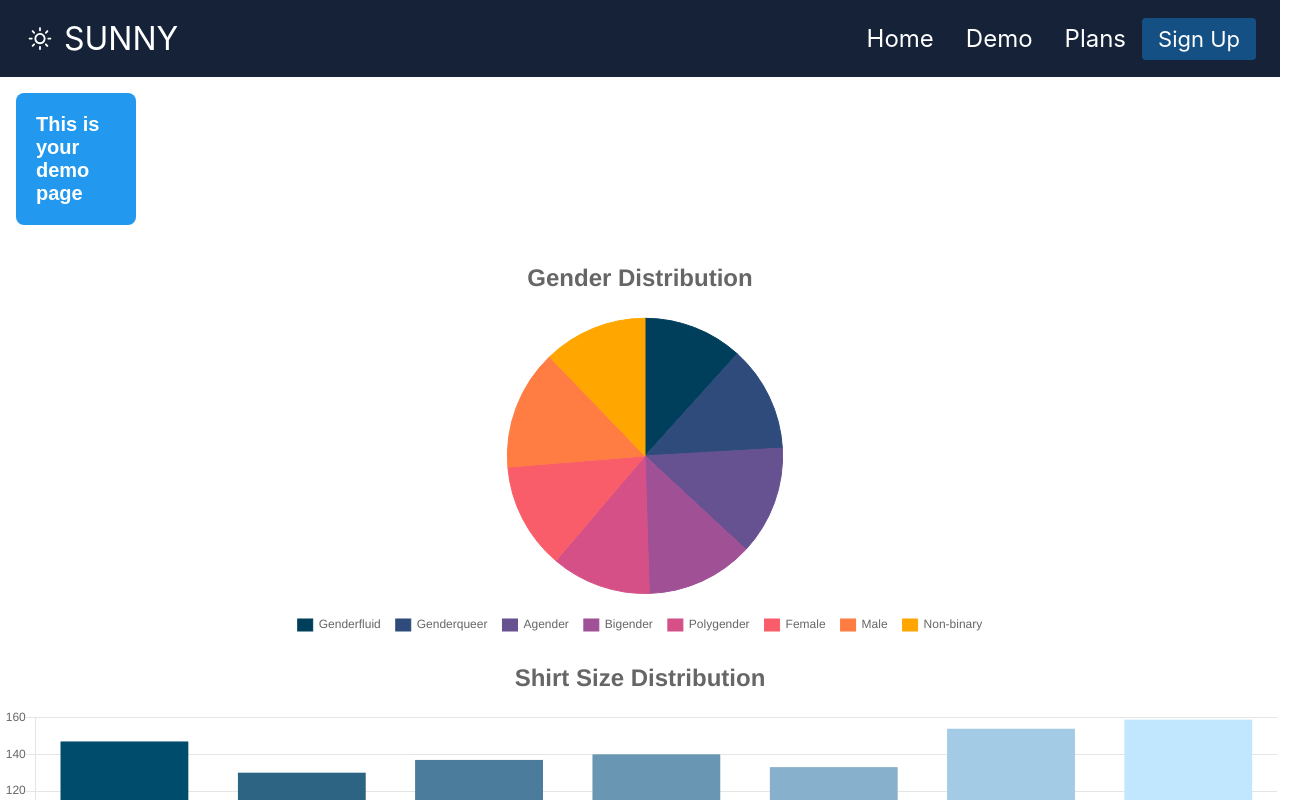
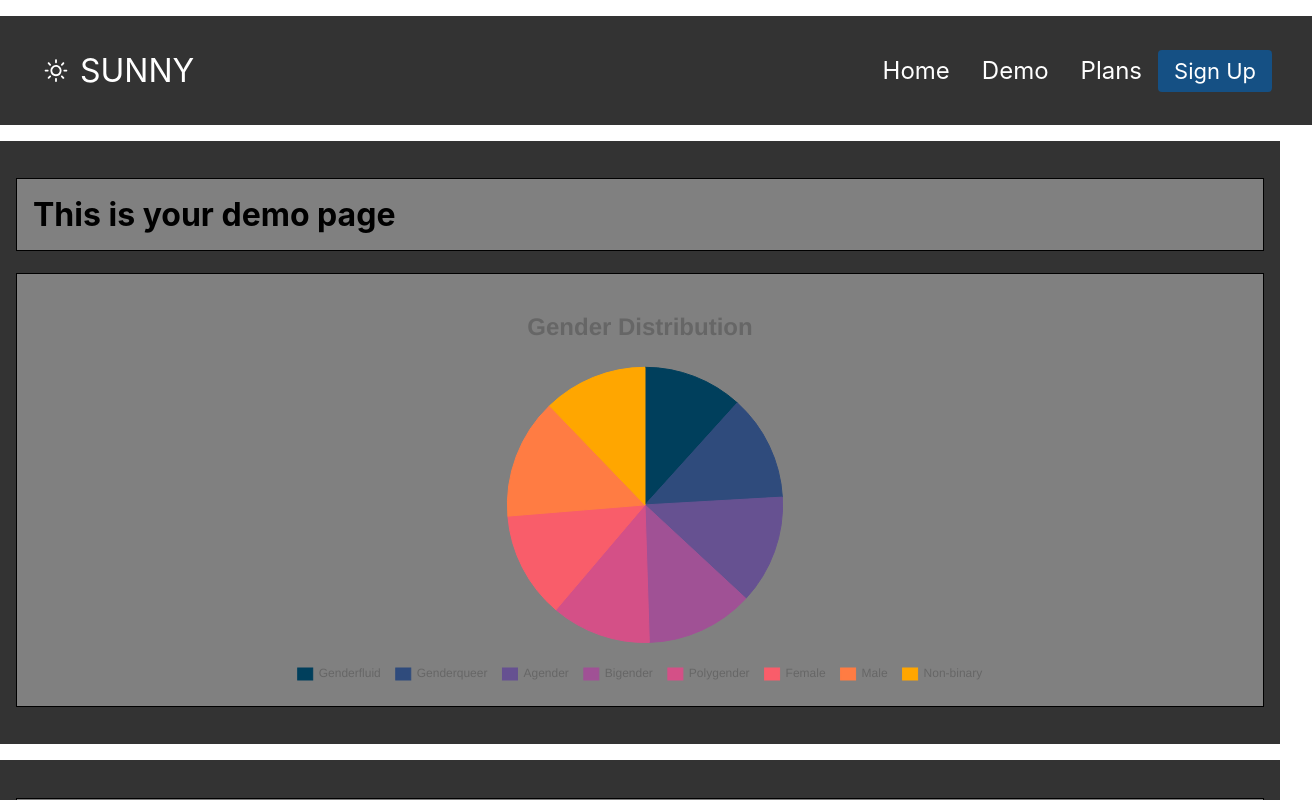
Before and after one commit to niiiiiiiiiiix/data-reporting-platform, a React (Create React App) app: page /demo in a window 1280 px wide. Shown: the top 800 px of the page, 1312 px wide, since content can reach past the window. Built offline with nearby package versions, Linux system fonts and the light colour scheme.

Commit message:
Add drag functionality to charts

```diff
--- a/package.json
+++ b/package.json
@@ -10,10 +10,10 @@
     "@testing-library/user-event": "^12.7.0",
     "chart.js": "^2.9.4",
     "chart.piecelabel.js": "^0.15.0",
-    "interactjs": "^1.10.3",
     "react": "^17.0.1",
     "react-chartjs-2": "^2.11.1",
     "react-dom": "^17.0.1",
+    "react-draggable": "^4.4.3",
     "react-icons": "^4.2.0",
     "react-router-dom": "^5.2.0",
     "react-scripts": "4.0.2",
--- a/src/components/Demo/Demo.css
+++ b/src/components/Demo/Demo.css
@@ -1,15 +1,22 @@
-.test {
-  width: 120px;
-  border-radius: 8px;
-  padding: 20px;
-  margin: 1rem;
-  background-color: #29e;
-  color: white;
-  font-size: 20px;
-  font-family: sans-serif;
+.bodyy {
+  margin: 0;
+}
 
-  touch-action: none;
+.container {
+  background-color: #333;
+  padding: 1rem;
+  margin-top: 1rem;
+}
 
-  /* This makes things *much* easier */
-  box-sizing: border-box;
+.draggable {
+  padding: 1rem;
+  background-color: grey;
+  border: 1px solid black;
+  cursor: move;
+  margin-top: 21.44px;
+  margin-bottom: 21.44px;
 }
+
+.draggable.dragging {
+  opacity: 0.5;
+}
--- a/src/components/Demo/Demo.js
+++ b/src/components/Demo/Demo.js
@@ -2,55 +2,69 @@ import React from "react";
 import GenderPieChart from "./GenderPieChart";
 import IncomeAreaChart from "./IncomeAreaChart";
 import ShirtSizeBarChart from "./ShirtSizeBarChart";
-import interact from "interactjs";
+// import Draggable from "react-draggable";
 import "./Demo.css";
 
-// target elements with the "draggable" class
-interact(".test").draggable({
-  //enable inertial throwing
-  inertia: true,
-  // keep the element within the area of it's parent
-  modifiers: [
-    interact.modifiers.restrictRect({
-      restrictions: "parent",
-      endOnly: true,
-    }),
-  ],
-  // enable autoScroll
-  autoScroll: true,
-  listeners: {
-    // call this function on every dragmove event
-    move: dragMoveListener,
-  },
+const draggables = document.querySelectorAll(".draggable");
+const containers = document.querySelectorAll(".container");
+
+draggables.forEach((draggable) => {
+  draggable.addEventListener("dragstart", () => {
+    draggable.classList.add("dragging");
+  });
+  draggable.addEventListener("dragend", () => {
+    draggable.classList.remove("dragging");
+  });
 });
 
-function dragMoveListener(event) {
-  let target = event.target;
-  // keep the dragged position in the data-x/data-y attributes
-  let x = (parseFloat(target.getAttribute("data-x")) || 0) + event.dx;
-  var y = (parseFloat(target.getAttribute("data-y")) || 0) + event.dy;
+containers.forEach((container) => {
+  container.addEventListener("dragover", (e) => {
+    e.preventDefault();
+    const afterElement = getDragAfterElement(container, e.clientY);
+    const draggable = document.querySelector(".dragging");
+    if (afterElement == null) {
+      container.appendChild(draggable);
+    } else {
+      container.insertBefore(draggable, afterElement);
+    }
+  });
+});
 
-  // translate the element
-  target.style.webkitTransform = target.style.transform =
-    "translate(" + x + "px, " + y + "px)";
+function getDragAfterElement(container, y) {
+  const draggableElements = [
+    ...container.querySelectorAll(".draggable:not(.dragging)"),
+  ];
 
-  //update the position attributes
-  target.setAttribute("data-x", x);
-  target.setAttribute("data-y", y);
+  return draggableElements.reduce(
+    (closest, child) => {
+      const box = child.getBoundingClientRect();
+      const offset = y - box.top - box.height / 2;
+      if (offset < 0 && offset > closest.offset) {
+        return { offset: offset, element: child };
+      } else {
+        return closest;
+      }
+    },
+    { offset: Number.NEGATIVE_INFINITY }
+  ).element;
 }
 
 function Demo() {
   return (
-    <div>
-      <h1 className="test">This is your demo page</h1>
+    <div className="bodyy">
       <div className="container">
-        <div>
+        <h1 className="draggable" draggable="true">
+          This is your demo page
+        </h1>
+        <div className="draggable" draggable="true">
           <GenderPieChart />
         </div>
-        <div>
+      </div>
+      <div className="container">
+        <div className="draggable" draggable="true">
           <ShirtSizeBarChart />
         </div>
-        <div>
+        <div className="draggable" draggable="true">
           <IncomeAreaChart />
         </div>
       </div>
```
Also changed, not shown: 1 other file (tests, documents, lock files or other folders).
